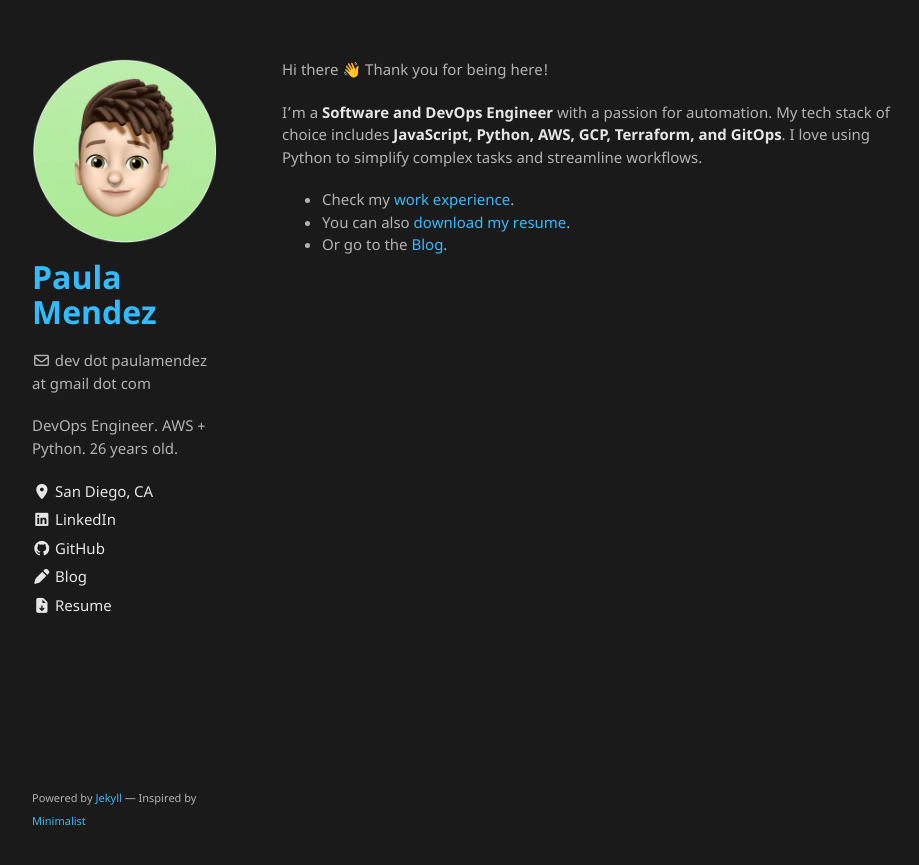
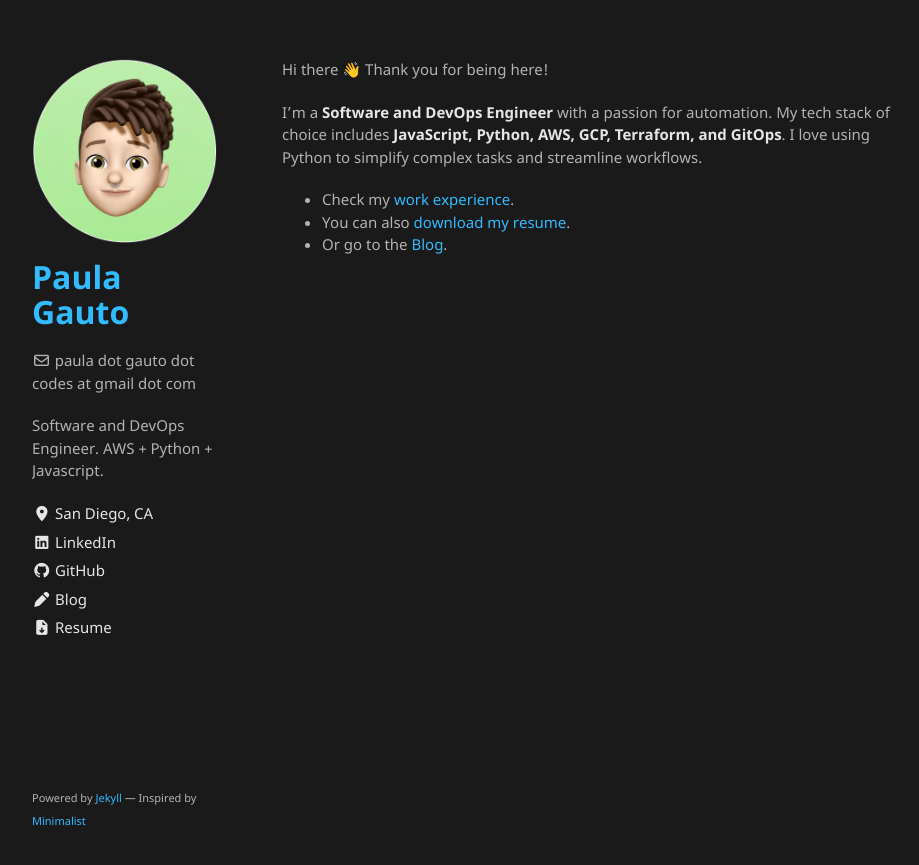
Before and after one commit to paulipotter/paulipotter.github.io, a Jekyll site: the page built from index.md, in a window 1280 px wide. Shown: the top 865 px of the page, without its empty margins (178-1097 px from the left). Built offline with Jekyll 4.4.1, drawn with Linux system fonts in a browser that asks for light colours; emoji names are drawn with the system emoji font.

Commit message:
feat: update personal details and resume link in config

```diff
--- a/_config.yml
+++ b/_config.yml
@@ -1,7 +1,7 @@
-title: Paula Mendez
+title: Paula Gauto
 logo: /assets/img/logo.png
-email: dev dot paulamendez at gmail dot com
-description: DevOps Engineer. AWS + Python. 26 years old.
+email: paula dot gauto dot codes at gmail dot com
+description: Software and DevOps Engineer. AWS + Python + Javascript.
 show_downloads: false
 google_analytics: G-WB8Y8SW22J
 color-scheme: dark
@@ -25,7 +25,7 @@ sidebar:
     icon: <i class="fa-solid fa-location-dot"></i>
   - name: LinkedIn
     icon: <i class="fa-brands fa-linkedin"></i>
-    link: https://www.linkedin.com/in/paulamendez1/
+    link: https://www.linkedin.com/in/paulagauto/
   - name: GitHub
     icon: <i class="fa-brands fa-github"></i>
     link: https://github.com/paulipotter
@@ -34,7 +34,7 @@ sidebar:
     link: /blog
   - name: Resume
     icon: <i class="fa-solid fa-file-arrow-down"></i>
-    link: /MendezResume.pdf
+    link: /GautoResume.pdf
 
 # https://github.com/github/pages-gem/issues/399#issuecomment-301827749
 # When running locally, we run into the following error —
```
